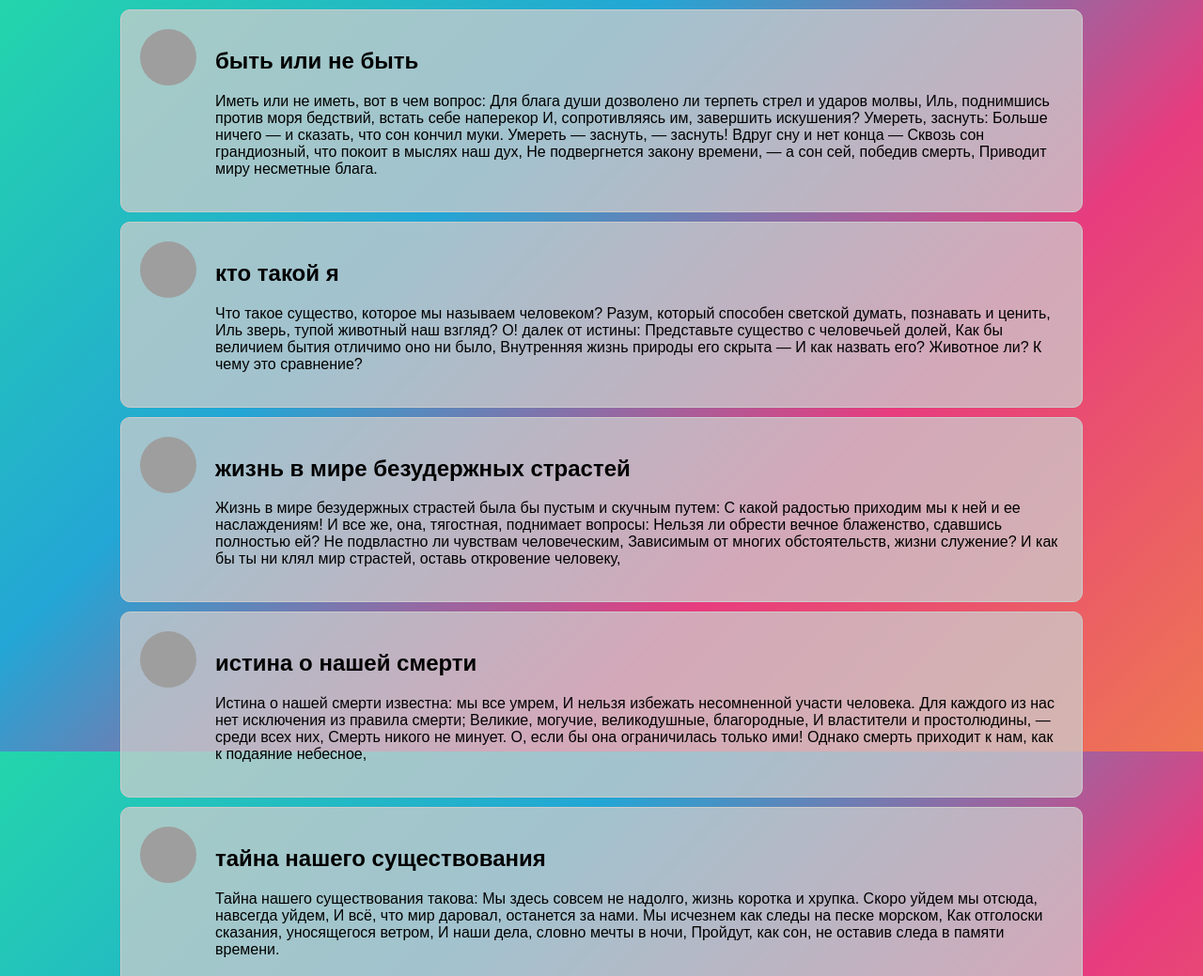
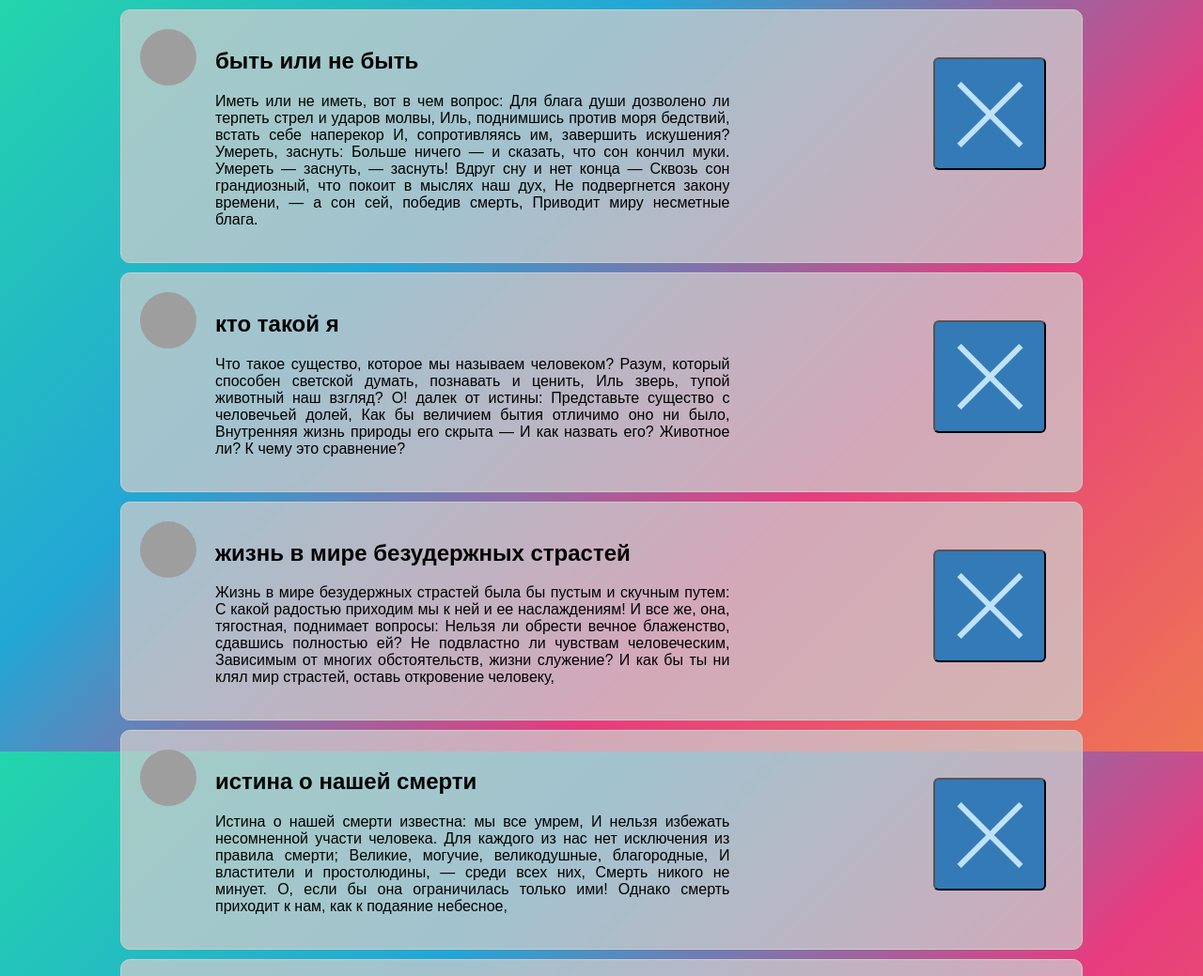
Before and after one commit to Wopros46527351/Tvori_Dobro, a plain HTML site: page scroll.html in a window 1280 px wide. Shown: the top 1039 px of the page at 94% size. Drawn offline with Linux system fonts and the light colour scheme; grey boxes are pictures that could not be loaded.

Commit message:
Add files via upload

```diff
--- a/scroll.css
+++ b/scroll.css
@@ -34,6 +34,7 @@ body {
   padding: 20px;
   border: 1px solid #ccc;
   max-height: 400px;
+  max-width: 600px;
   overflow-y: scroll;
 }
 
@@ -143,3 +144,56 @@ body {
 .avatar:hover {
   transform: rotate(360deg); /* Вращение на 360 градусов */
 }
+
+.post-body {
+  max-width: 70%; /* Установите желаемую максимальную ширину */
+  overflow: hidden;
+  text-overflow: ellipsis; /* Если текст превышает максимальную ширину, отображайте многоточие */
+  text-align: justify;
+}
+
+/*
+.delete-button {
+  background-color: #ff4d4d;
+  color: #fff;
+  padding: 5px 10px;
+  border: none;
+  cursor: pointer;
+}*/
+
+.hide-button {
+  width: 120px;
+  height: 120px;
+  left: 10%;
+
+  border-radius: 6px;
+  background: #337ab7;
+  margin: 25%;
+  left: -40%;
+  position: relative;
+  display: flex;
+  z-index: 200;
+  text-indent: -9999px;
+  cursor: pointer;
+}
+.hide-button:before,
+.hide-button:after {
+  content: "";
+  width: 80%;
+  height: 6px;
+  background: #bfe2ff;
+  position: absolute;
+  top: 48%;
+  left: 10%;
+  transform: rotate(45deg);
+  transition: all 0.3s ease-out;
+}
+.hide-button:after {
+  transform: rotate(-45deg);
+  transition: all 0.3s ease-out;
+}
+.hide-button:hover:before,
+.hide-button:hover:after {
+  transform: rotate(180deg);
+  background: #fff;
+}
--- a/scroll.js
+++ b/scroll.js
@@ -19,6 +19,20 @@ document.addEventListener("DOMContentLoaded", function () {
   let loading = false;
   let endOfPostsReached = false;
 
+  const options = {
+    root: null,
+    rootMargin: "0px",
+    threshold: 0.99,
+  };
+
+  const observer = new IntersectionObserver((entries) => {
+    entries.forEach((entry) => {
+      if (entry.isIntersecting) {
+        loadPosts();
+      }
+    });
+  }, options);
+
   function loadPosts() {
     if (loading || endOfPostsReached) return;
     loading = true;
@@ -34,19 +48,41 @@ document.addEventListener("DOMContentLoaded", function () {
         const endIndex = startIndex + perPage;
         const currentPosts = posts.slice(startIndex, endIndex);
 
-        currentPosts.forEach(function (post) {
-          const postElement = `
-                <div class="post">
-                <div class="avatar" title="Номер записи: ${post.id} \nНомер пользователя: ${post.userId}">
-                    <img src="${post.avatar}" alt="Аватар">
-                </div>
-                <div class="post-content">
-                    <h2>${post.title}</h2>
-                    <p>${post.body}</p>
-                </div>
-                </div>
-            `;
-          postsContainer.innerHTML += postElement;
+        currentPosts.forEach(function (post, index) {
+          const postElement = document.createElement("div");
+          postElement.classList.add("post");
+          postElement.dataset.postId = post.id;
+
+          const avatarElement = document.createElement("div");
+          avatarElement.classList.add("avatar");
+          avatarElement.title = `Номер записи: ${post.id} \nНомер пользователя: ${post.userId}`;
+          avatarElement.innerHTML = `<img src="${post.avatar}" alt="Аватар">`;
+
+          const contentElement = document.createElement("div");
+          contentElement.classList.add("post-content");
+          contentElement.innerHTML = `
+
+                      <h2>${post.title}</h2>
+                      <p class="post-body">${post.body}</p>
+
+                  `;
+
+          const contentElement2 = document.createElement("div");
+          contentElement2.classList.add("button-container");
+          contentElement2.innerHTML = `<button class="hide-button">Скрыть пост</button>`;
+          postElement.appendChild(avatarElement);
+          postElement.appendChild(contentElement);
+          postElement.appendChild(contentElement2);
+          postsContainer.appendChild(postElement);
+
+          // Если это последний загруженный пост, привяжем Intersection Observer
+          if (index === currentPosts.length - 1) {
+            observer.observe(document.querySelector(".post:last-child"));
+          }
+
+          // Добавим обработчик события для кнопки "Скрыть пост"
+          const hideButton = postElement.querySelector(".hide-button");
+          hideButton.addEventListener("click", () => hidePost(postElement));
         });
 
         page++;
@@ -61,15 +97,10 @@ document.addEventListener("DOMContentLoaded", function () {
       });
   }
 
-  function checkScroll() {
-    if (
-      window.scrollY + window.innerHeight >=
-      document.documentElement.scrollHeight - 100
-    ) {
-      loadPosts();
-    }
+  function hidePost(postElement) {
+    // Удалите пост из DOM
+    postsContainer.removeChild(postElement);
   }
 
-  window.addEventListener("scroll", checkScroll);
-  loadPosts();
+  loadPosts(); // Загрузка первых 10 постов
 });
```
